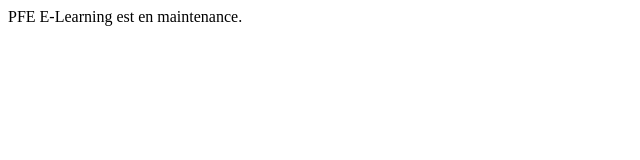
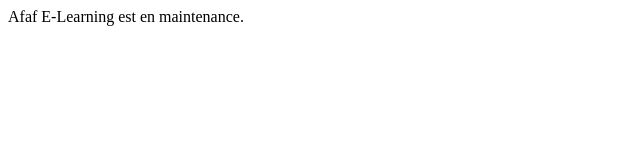
Before and after one commit to 2success2019/test, a plain HTML site: page index.html in a window 1280 px wide. Shown: the full height of the page, 0-640 px from the left. Drawn offline with Linux system fonts and the light colour scheme.

Commit message:
Update index.html

```diff
--- a/index.html
+++ b/index.html
@@ -1,8 +1,8 @@
 <html>
     <head>
-        <title>PFE E-Learning</title>
+        <title>Afaf E-Learning</title>
     </head>
     <body>
-        PFE E-Learning est en maintenance.
+        Afaf E-Learning est en maintenance.
     </body>
 </html>
```
